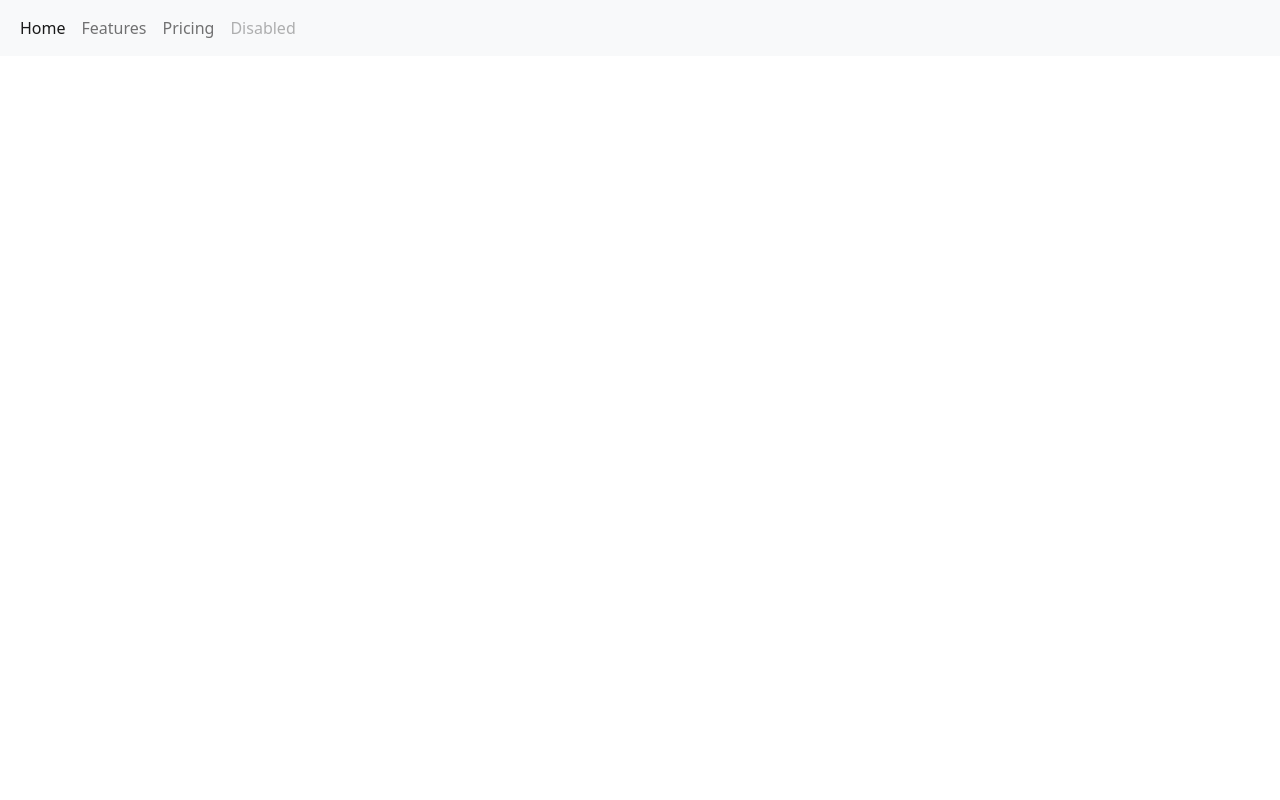
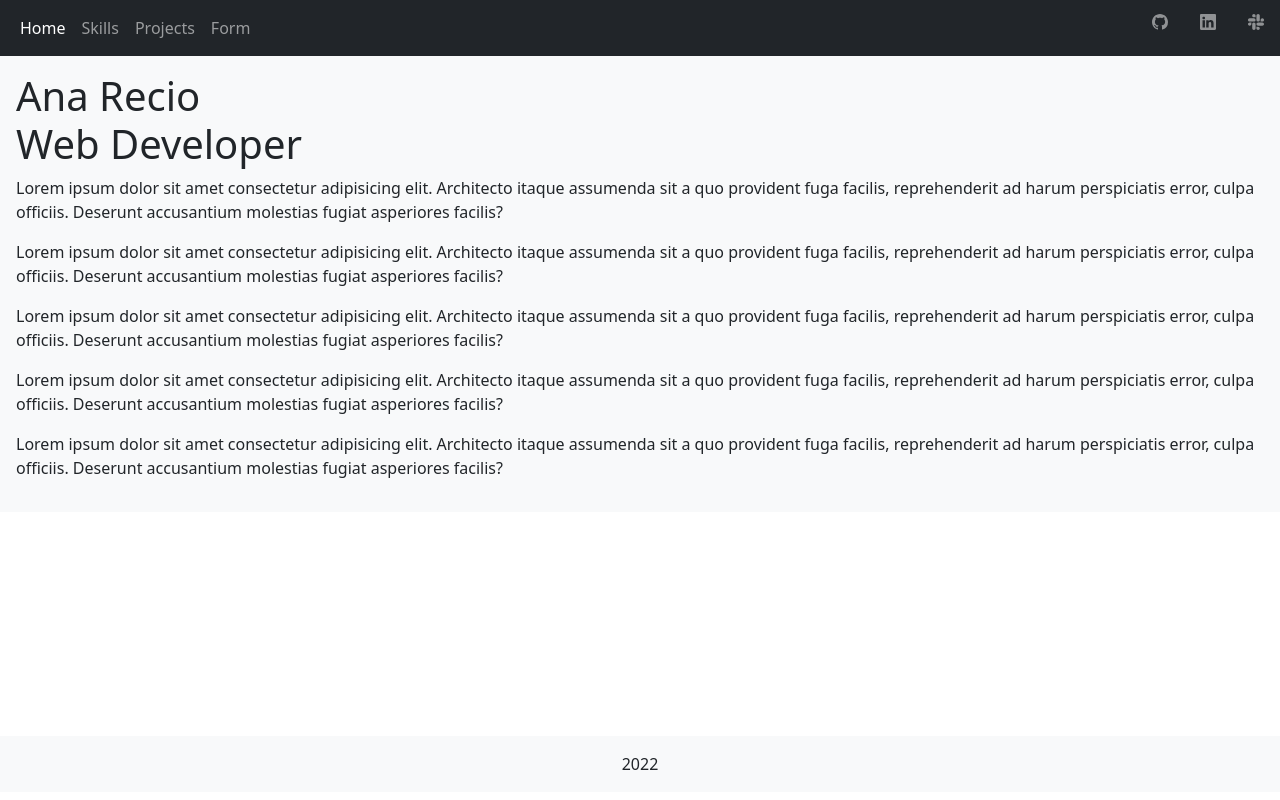
Before and after one commit to AnaRecio/HDI_Analysis, a plain HTML site: page index.html in a window 1280 px wide. Drawn offline with nearby package versions, Linux system fonts and the light colour scheme.

Commit message:
todo por hoy

```diff
--- a/index.html
+++ b/index.html
@@ -5,13 +5,13 @@
     <meta http-equiv="X-UA-Compatible" content="IE=edge">
     <meta name="viewport" content="width=Port, initial-scale=1.0">
     <title>Portfolio</title>
-    <link rel="styles" href="./styles.css">
     <link href="https://cdn.jsdelivr.net/npm/bootstrap@5.1.3/dist/css/bootstrap.min.css" rel="stylesheet" integrity="sha384-1BmE4kWBq78iYhFldvKuhfTAU6auU8tT94WrHftjDbrCEXSU1oBoqyl2QvZ6jIW3" crossorigin="anonymous">
     <script src="https://cdn.jsdelivr.net/npm/bootstrap@5.1.3/dist/js/bootstrap.bundle.min.js" integrity="sha384-ka7Sk0Gln4gmtz2MlQnikT1wXgYsOg+OMhuP+IlRH9sENBO0LRn5q+8nbTov4+1p" crossorigin="anonymous"></script>
-</head>
+    <link href="styles.css" type="text/css" rel="stylesheet" />
+  </head>
 <body>
     <header>
-        <nav class="navbar navbar-expand-lg navbar-light bg-light">
+        <nav class="navbar navbar-expand-lg navbar-dark bg-dark">
             <div class="container-fluid">
               <div class="collapse navbar-collapse" id="navbarNav">
                 <ul class="navbar-nav">
@@ -19,21 +19,51 @@
                     <a class="nav-link active" aria-current="page" href="#">Home</a>
                   </li>
                   <li class="nav-item">
-                    <a class="nav-link" href="#">Features</a>
+                    <a class="nav-link" href="#">Skills</a>
                   </li>
                   <li class="nav-item">
-                    <a class="nav-link" href="#">Pricing</a>
+                    <a class="nav-link" href="#">Projects</a>
                   </li>
                   <li class="nav-item">
-                    <a class="nav-link disabled">Disabled</a>
+                    <a class="nav-link">Form</a>
+                  </li>
+                </ul>
+
+                <ul class="nav position-absolute top-0 end-0">
+                  <li class="nav-item">
+                    <a class="nav-link text-white-50" aria-current="page" href="#"><svg xmlns="http://www.w3.org/2000/svg" width="16" height="16" fill="currentColor" class="bi bi-github" viewBox="0 0 16 16">
+                      <path d="M8 0C3.58 0 0 3.58 0 8c0 3.54 2.29 6.53 5.47 7.59.4.07.55-.17.55-.38 0-.19-.01-.82-.01-1.49-2.01.37-2.53-.49-2.69-.94-.09-.23-.48-.94-.82-1.13-.28-.15-.68-.52-.01-.53.63-.01 1.08.58 1.23.82.72 1.21 1.87.87 2.33.66.07-.52.28-.87.51-1.07-1.78-.2-3.64-.89-3.64-3.95 0-.87.31-1.59.82-2.15-.08-.2-.36-1.02.08-2.12 0 0 .67-.21 2.2.82.64-.18 1.32-.27 2-.27.68 0 1.36.09 2 .27 1.53-1.04 2.2-.82 2.2-.82.44 1.1.16 1.92.08 2.12.51.56.82 1.27.82 2.15 0 3.07-1.87 3.75-3.65 3.95.29.25.54.73.54 1.48 0 1.07-.01 1.93-.01 2.2 0 .21.15.46.55.38A8.012 8.012 0 0 0 16 8c0-4.42-3.58-8-8-8z"/>
+                    </svg></a>
+                  </li>
+                  <li class="nav-item">
+                    <a class="nav-link text-white-50" href="#"><svg xmlns="http://www.w3.org/2000/svg" width="16" height="16" fill="currentColor" class="bi bi-linkedin" viewBox="0 0 16 16">
+                      <path d="M0 1.146C0 .513.526 0 1.175 0h13.65C15.474 0 16 .513 16 1.146v13.708c0 .633-.526 1.146-1.175 1.146H1.175C.526 16 0 15.487 0 14.854V1.146zm4.943 12.248V6.169H2.542v7.225h2.401zm-1.2-8.212c.837 0 1.358-.554 1.358-1.248-.015-.709-.52-1.248-1.342-1.248-.822 0-1.359.54-1.359 1.248 0 .694.521 1.248 1.327 1.248h.016zm4.908 8.212V9.359c0-.216.016-.432.08-.586.173-.431.568-.878 1.232-.878.869 0 1.216.662 1.216 1.634v3.865h2.401V9.25c0-2.22-1.184-3.252-2.764-3.252-1.274 0-1.845.7-2.165 1.193v.025h-.016a5.54 5.54 0 0 1 .016-.025V6.169h-2.4c.03.678 0 7.225 0 7.225h2.4z"/>
+                    </svg></a>
+                  </li>
+                  <li class="nav-item">
+                    <a class="nav-link text-white-50" href="#"><svg xmlns="http://www.w3.org/2000/svg" width="16" height="16" fill="currentColor" class="bi bi-slack" viewBox="0 0 16 16">
+                      <path d="M3.362 10.11c0 .926-.756 1.681-1.681 1.681S0 11.036 0 10.111C0 9.186.756 8.43 1.68 8.43h1.682v1.68zm.846 0c0-.924.756-1.68 1.681-1.68s1.681.756 1.681 1.68v4.21c0 .924-.756 1.68-1.68 1.68a1.685 1.685 0 0 1-1.682-1.68v-4.21zM5.89 3.362c-.926 0-1.682-.756-1.682-1.681S4.964 0 5.89 0s1.68.756 1.68 1.68v1.682H5.89zm0 .846c.924 0 1.68.756 1.68 1.681S6.814 7.57 5.89 7.57H1.68C.757 7.57 0 6.814 0 5.89c0-.926.756-1.682 1.68-1.682h4.21zm6.749 1.682c0-.926.755-1.682 1.68-1.682.925 0 1.681.756 1.681 1.681s-.756 1.681-1.68 1.681h-1.681V5.89zm-.848 0c0 .924-.755 1.68-1.68 1.68A1.685 1.685 0 0 1 8.43 5.89V1.68C8.43.757 9.186 0 10.11 0c.926 0 1.681.756 1.681 1.68v4.21zm-1.681 6.748c.926 0 1.682.756 1.682 1.681S11.036 16 10.11 16s-1.681-.756-1.681-1.68v-1.682h1.68zm0-.847c-.924 0-1.68-.755-1.68-1.68 0-.925.756-1.681 1.68-1.681h4.21c.924 0 1.68.756 1.68 1.68 0 .926-.756 1.681-1.68 1.681h-4.21z"/>
+                    </svg></a>
                   </li>
                 </ul>
               </div>
-            </div>
+             </div>
           </nav>
     </header>
-
-
+    <div class="p-3 mb-2 bg-light text-dark">
+      <h1>
+        Ana Recio<br> Web Developer
+      </h1>
+      <p>Lorem ipsum dolor sit amet consectetur adipisicing elit. Architecto itaque assumenda sit a quo provident fuga facilis, reprehenderit ad harum perspiciatis error, culpa officiis. Deserunt accusantium molestias fugiat asperiores facilis?</p>
+      <p>Lorem ipsum dolor sit amet consectetur adipisicing elit. Architecto itaque assumenda sit a quo provident fuga facilis, reprehenderit ad harum perspiciatis error, culpa officiis. Deserunt accusantium molestias fugiat asperiores facilis?</p>
+      <p>Lorem ipsum dolor sit amet consectetur adipisicing elit. Architecto itaque assumenda sit a quo provident fuga facilis, reprehenderit ad harum perspiciatis error, culpa officiis. Deserunt accusantium molestias fugiat asperiores facilis?</p>
+      <p>Lorem ipsum dolor sit amet consectetur adipisicing elit. Architecto itaque assumenda sit a quo provident fuga facilis, reprehenderit ad harum perspiciatis error, culpa officiis. Deserunt accusantium molestias fugiat asperiores facilis?</p>
+      <p>Lorem ipsum dolor sit amet consectetur adipisicing elit. Architecto itaque assumenda sit a quo provident fuga facilis, reprehenderit ad harum perspiciatis error, culpa officiis. Deserunt accusantium molestias fugiat asperiores facilis?</p>
+    </div>
+  </div>
+    <div class="p-3 mb-2 bg-light text-dark footer">
+    <footer>2022</footer>
+    </div>
     <script src="./index.js"></script>
 </body>
 </html>
--- a/styles.css
+++ b/styles.css
@@ -0,0 +1,8 @@
+
+.footer {
+    position: fixed;
+    left: 0;
+    bottom: 0%;
+    width: 100%;
+    text-align: center;
+  }
```
